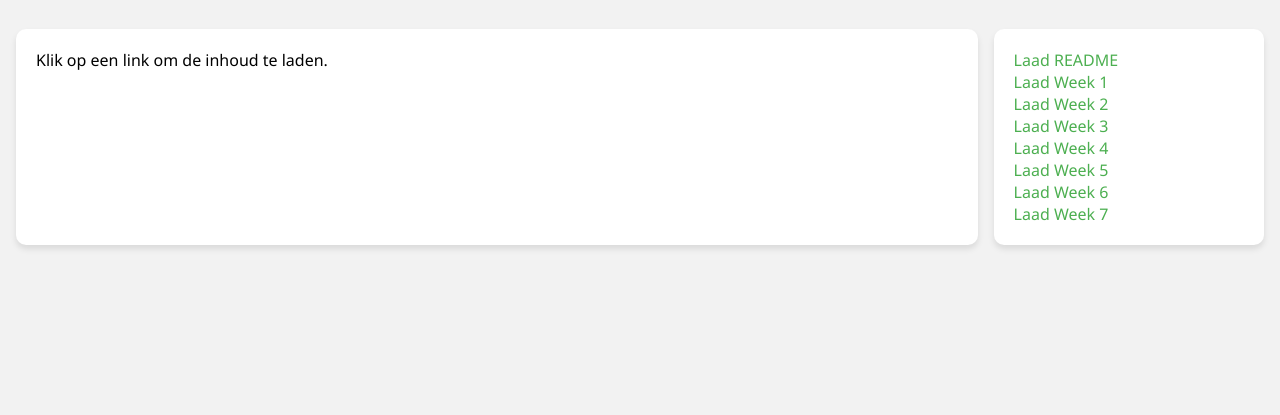
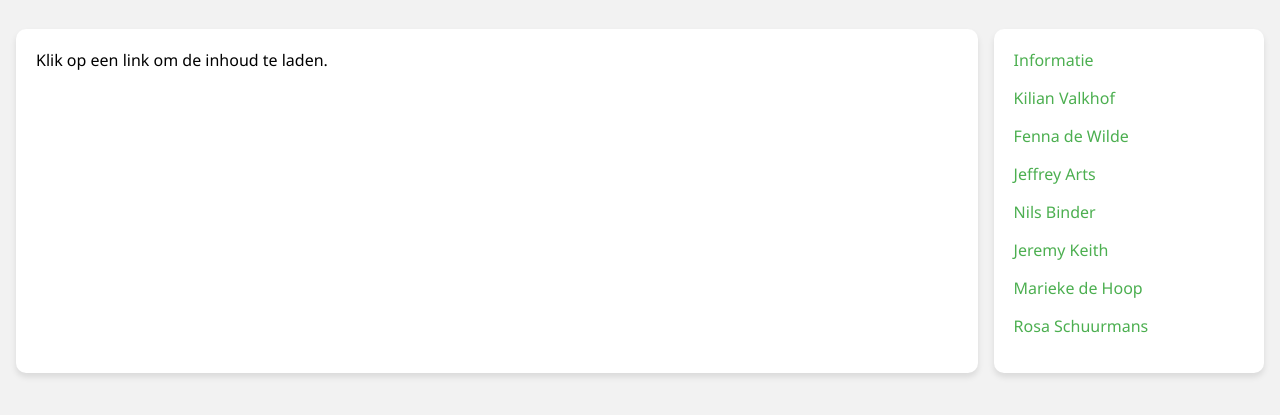
Before and after one commit to Bart-Spons/WeeklyNerd, a plain HTML site: page index.html in a window 1280 px wide. Shown: the part 77-492 px from the top of the page. Drawn offline with Linux system fonts and the light colour scheme.

Commit message:
styling update

```diff
--- a/index.html
+++ b/index.html
@@ -29,21 +29,21 @@
       </main>
 
       <aside>
-        <a href="#" id="loadReadme">Laad README</a>
-        <br />
-        <a href="#" id="loadWeek1">Laad Week 1</a>
-        <br />
-        <a href="#" id="loadWeek2">Laad Week 2</a>
-        <br />
-        <a href="#" id="loadWeek3">Laad Week 3</a>
-        <br />
-        <a href="#" id="loadWeek4">Laad Week 4</a>
-        <br />
-        <a href="#" id="loadWeek5">Laad Week 5</a>
-        <br />
-        <a href="#" id="loadWeek6">Laad Week 6</a>
-        <br />
-        <a href="#" id="loadWeek7">Laad Week 7</a>
+        <a href="#" id="loadReadme">Informatie</a>
+
+        <a href="#" id="loadWeek1">Kilian Valkhof</a>
+
+        <a href="#" id="loadWeek2">Fenna de Wilde</a>
+
+        <a href="#" id="loadWeek3">Jeffrey Arts</a>
+
+        <a href="#" id="loadWeek4">Nils Binder</a>
+
+        <a href="#" id="loadWeek5">Jeremy Keith</a>
+
+        <a href="#" id="loadWeek6">Marieke de Hoop</a>
+
+        <a href="#" id="loadWeek7">Rosa Schuurmans</a>
       </aside>
     </div>
 
--- a/styles/style.css
+++ b/styles/style.css
@@ -102,6 +102,12 @@ aside {
   margin: 0em 1em 0em 0em;
   border-radius: 10px;
   box-shadow: 0 4px 6px rgba(0, 0, 0, 0.1);
+  flex-direction: column;
+  display: flex;
+}
+
+aside a {
+  margin-bottom: 1em;
 }
 
 main {
@@ -115,7 +121,6 @@ main {
 }
 
 /* Additional styles remain the same */
-
 /* Links */
 a {
   color: #4caf50;
@@ -124,7 +129,7 @@ a {
 }
 
 a:hover {
-  color: #388e3c;
+  color: #263238;
 }
 
 /* Knoppen */
```
